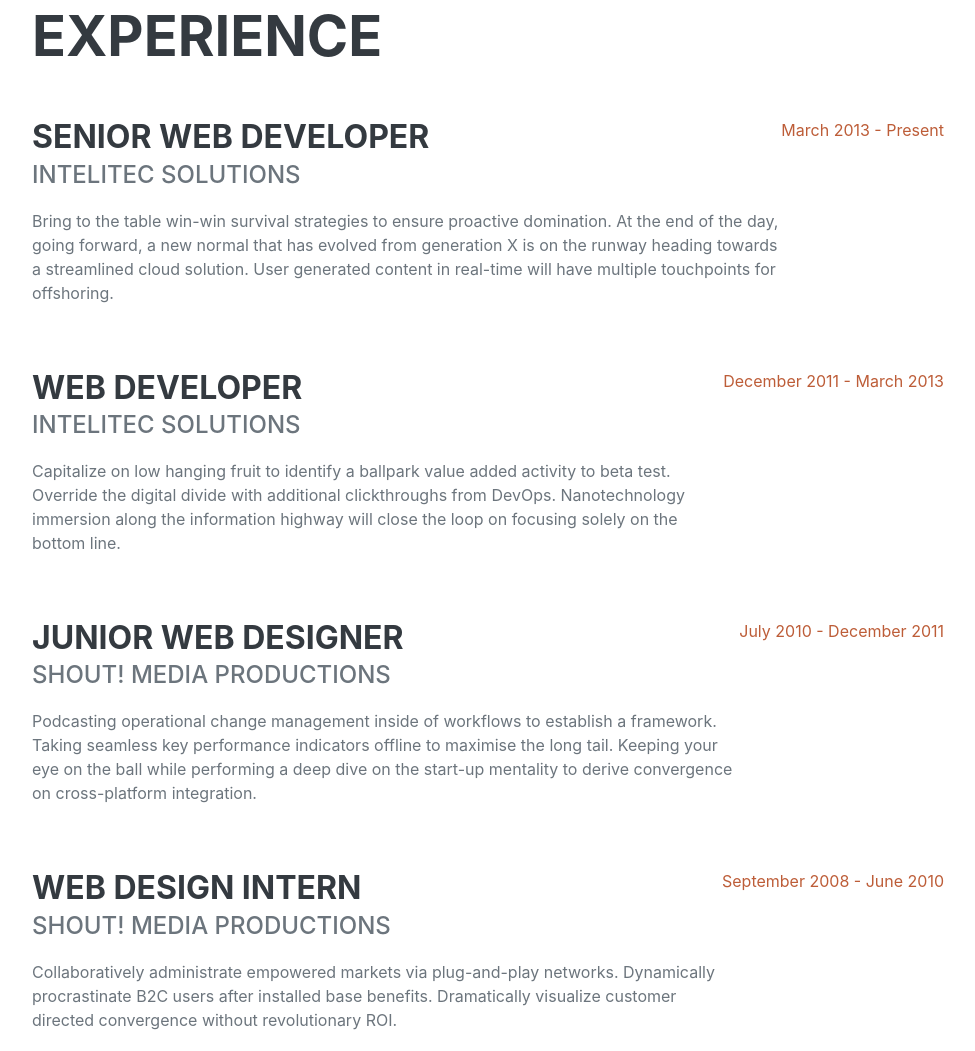
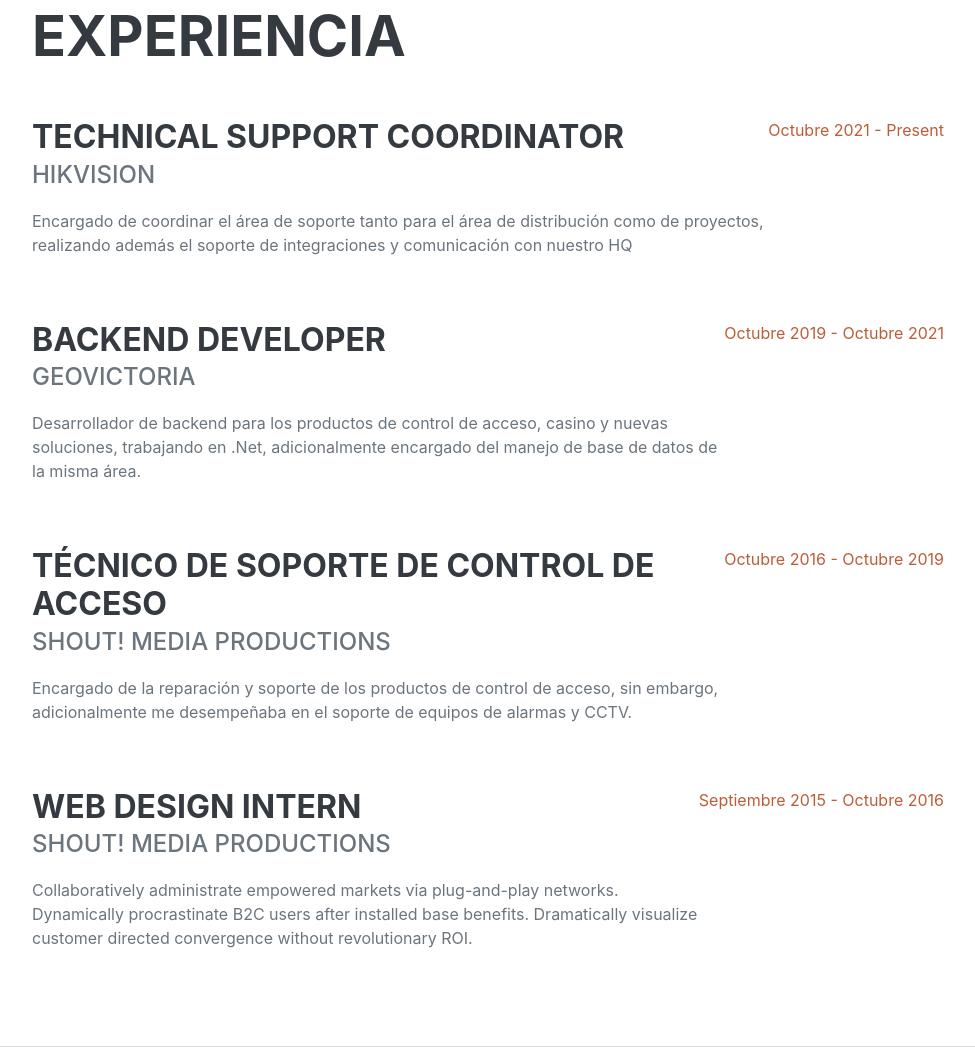
Before and after one commit to jvilchess/jvilchess.github.io, a plain HTML site: page index.html in a window 1280 px wide. Shown: the part 878-1929 px from the top of the page, without its empty margins (288-1263 px from the left). Drawn offline with nearby package versions, Linux system fonts and the light colour scheme; a web font is replaced by a local one.

Commit message:
Experience updated

```diff
--- a/index.html
+++ b/index.html
@@ -47,7 +47,8 @@
                         3542 Berry Street · Cheyenne Wells, CO 80810 · (317) 585-8468 ·
                         <a href="mailto:josevilches525@gmail.com">josevilches525@gmail.com</a>
                     </div>
-                    <p class="lead mb-5">I am experienced in leveraging agile frameworks to provide a robust synopsis for high level overviews. Iterative approaches to corporate strategy foster collaborative thinking to further the overall value proposition.</p>
+                    <p class="lead mb-5">Profesional del área de la seguridad electrónica con más de 5 años de experiencia en el área, actualmente orientado al área de soporte e integración de productos mediante API como cámaras de seguridad, sistemas de control de acceso, alarmas, entre otros.
+                    </p>
                     <div class="social-icons">
                         <a class="social-icon" href="#!"><i class="fab fa-linkedin-in"></i></a>
                         <a class="social-icon" href="https://github.com/jvilchess"><i class="fab fa-github"></i></a>
@@ -60,30 +61,30 @@
             <!-- Experience-->
             <section class="resume-section" id="experience">
                 <div class="resume-section-content">
-                    <h2 class="mb-5">Experience</h2>
+                    <h2 class="mb-5">Experiencia</h2>
                     <div class="d-flex flex-column flex-md-row justify-content-between mb-5">
                         <div class="flex-grow-1">
-                            <h3 class="mb-0">Senior Web Developer</h3>
-                            <div class="subheading mb-3">Intelitec Solutions</div>
-                            <p>Bring to the table win-win survival strategies to ensure proactive domination. At the end of the day, going forward, a new normal that has evolved from generation X is on the runway heading towards a streamlined cloud solution. User generated content in real-time will have multiple touchpoints for offshoring.</p>
+                            <h3 class="mb-0">Technical Support Coordinator</h3>
+                            <div class="subheading mb-3">Hikvision</div>
+                            <p>Encargado de coordinar el área de soporte tanto para el área de distribución como de proyectos, realizando además el soporte de integraciones y comunicación con nuestro HQ</p>
                         </div>
-                        <div class="flex-shrink-0"><span class="text-primary">March 2013 - Present</span></div>
+                        <div class="flex-shrink-0"><span class="text-primary">Octubre 2021 - Present</span></div>
                     </div>
                     <div class="d-flex flex-column flex-md-row justify-content-between mb-5">
                         <div class="flex-grow-1">
-                            <h3 class="mb-0">Web Developer</h3>
-                            <div class="subheading mb-3">Intelitec Solutions</div>
-                            <p>Capitalize on low hanging fruit to identify a ballpark value added activity to beta test. Override the digital divide with additional clickthroughs from DevOps. Nanotechnology immersion along the information highway will close the loop on focusing solely on the bottom line.</p>
+                            <h3 class="mb-0">Backend Developer</h3>
+                            <div class="subheading mb-3">Geovictoria</div>
+                            <p>Desarrollador de backend para los productos de control de acceso, casino y nuevas soluciones, trabajando en .Net, adicionalmente encargado del manejo de base de datos de la misma área.</p>
                         </div>
-                        <div class="flex-shrink-0"><span class="text-primary">December 2011 - March 2013</span></div>
+                        <div class="flex-shrink-0"><span class="text-primary">Octubre 2019 - Octubre 2021</span></div>
                     </div>
                     <div class="d-flex flex-column flex-md-row justify-content-between mb-5">
                         <div class="flex-grow-1">
-                            <h3 class="mb-0">Junior Web Designer</h3>
+                            <h3 class="mb-0">Técnico de soporte de control de acceso</h3>
                             <div class="subheading mb-3">Shout! Media Productions</div>
-                            <p>Podcasting operational change management inside of workflows to establish a framework. Taking seamless key performance indicators offline to maximise the long tail. Keeping your eye on the ball while performing a deep dive on the start-up mentality to derive convergence on cross-platform integration.</p>
+                            <p>Encargado de la reparación y soporte de los productos de control de acceso, sin embargo, adicionalmente me desempeñaba en el soporte de equipos de alarmas y CCTV.</p>
                         </div>
-                        <div class="flex-shrink-0"><span class="text-primary">July 2010 - December 2011</span></div>
+                        <div class="flex-shrink-0"><span class="text-primary">Octubre 2016 - Octubre 2019</span></div>
                     </div>
                     <div class="d-flex flex-column flex-md-row justify-content-between">
                         <div class="flex-grow-1">
@@ -91,7 +92,7 @@
                             <div class="subheading mb-3">Shout! Media Productions</div>
                             <p>Collaboratively administrate empowered markets via plug-and-play networks. Dynamically procrastinate B2C users after installed base benefits. Dramatically visualize customer directed convergence without revolutionary ROI.</p>
                         </div>
-                        <div class="flex-shrink-0"><span class="text-primary">September 2008 - June 2010</span></div>
+                        <div class="flex-shrink-0"><span class="text-primary">Septiembre 2015 - Octubre 2016</span></div>
                     </div>
                 </div>
             </section>
```
Also changed, not shown: 1 other file.
